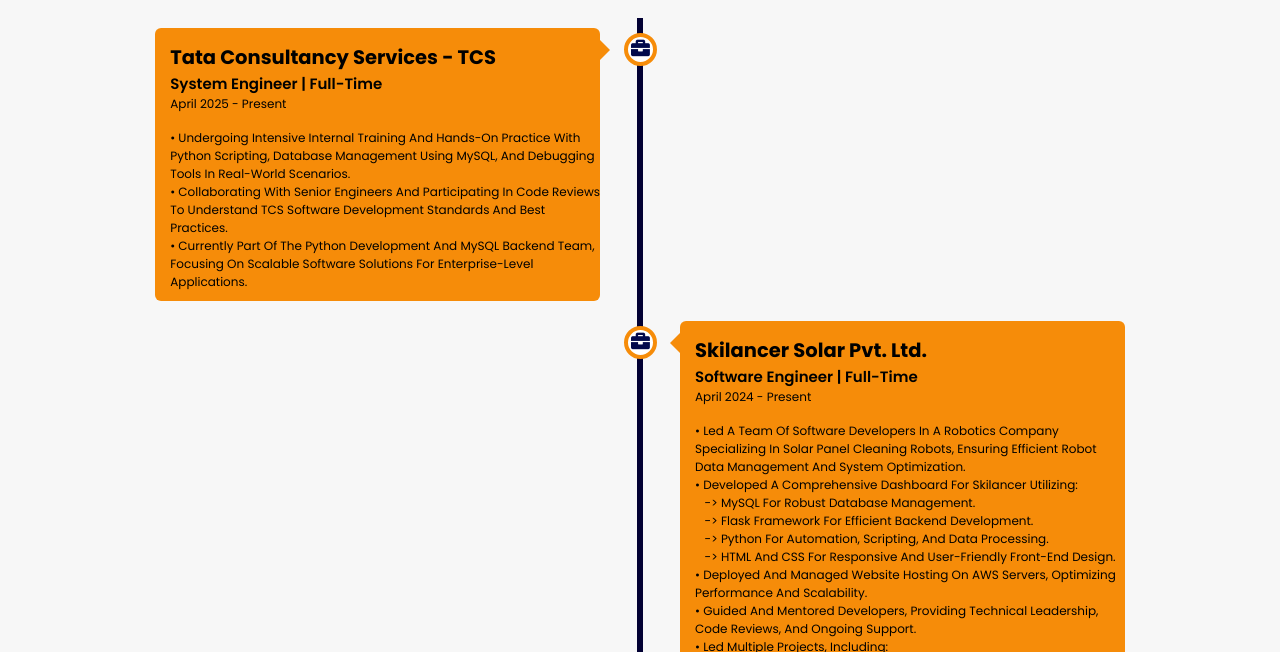
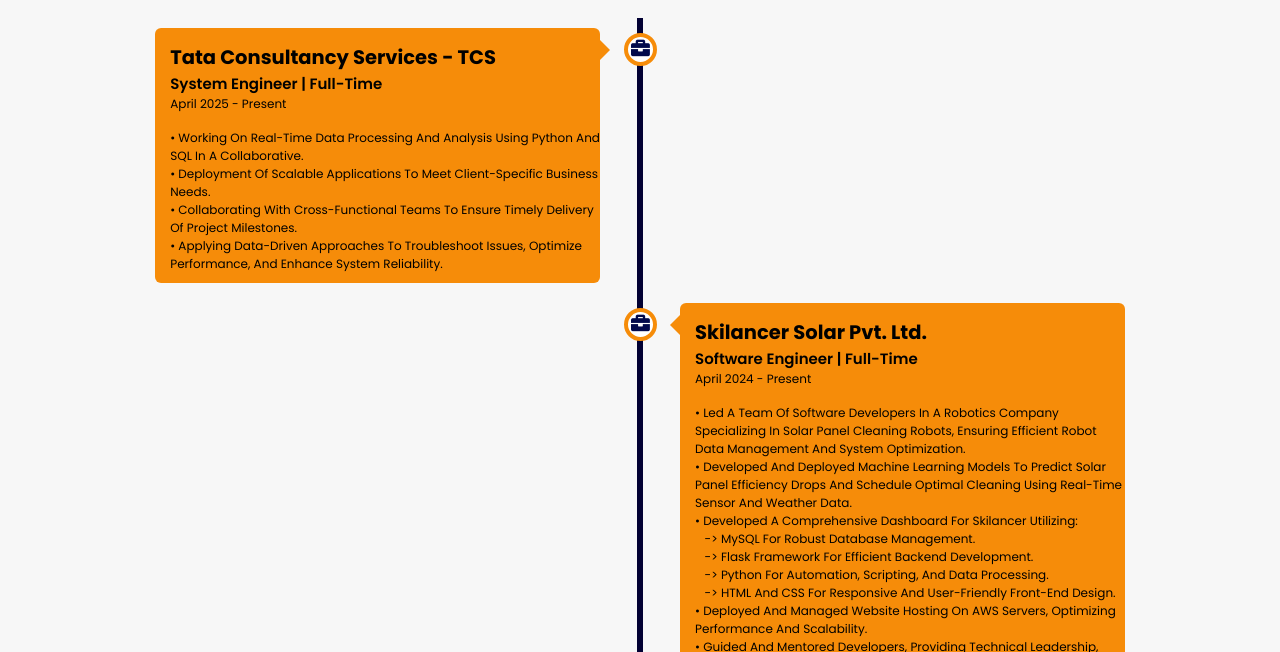
Before and after one commit to kartikgupta1206/Portfolio, a plain HTML site: page experience/index.html in a window 1280 px wide. Shown: the part 148-800 px from the top of the page. Drawn offline with nearby package versions, Linux system fonts and the light colour scheme.

Commit message:
experience

```diff
--- a/experience/index.html
+++ b/experience/index.html
@@ -52,9 +52,11 @@
             <p>April 2025 - Present</p>
             <br>
             <p>
-              • Undergoing intensive internal training and hands-on practice with Python scripting, database management using MySQL, and debugging tools in real-world scenarios. <br>
-              • Collaborating with senior engineers and participating in code reviews to understand TCS software development standards and best practices. <br>
-              • Currently part of the Python development and MySQL backend team, focusing on scalable software solutions for enterprise-level applications.<br>
+              •	Working on real-time data processing and analysis using Python and SQL in a collaborative. <br>
+•	Deployment of scalable applications to meet client-specific business needs.<br>
+•	Collaborating with cross-functional teams to ensure timely delivery of project milestones.<br>
+•	Applying data-driven approaches to troubleshoot issues, optimize performance, and enhance system reliability.<br>
+
             </p>
           </div>
         </div>
@@ -72,6 +74,8 @@
             <p>
               • Led a team of software developers in a robotics company specializing in solar panel cleaning robots,
               ensuring efficient robot data management and system optimization.
+              <br>
+              •	Developed and deployed machine learning models to predict solar panel efficiency drops and schedule optimal cleaning using real-time sensor and weather data.
               <br>
               • Developed a comprehensive dashboard for Skilancer utilizing: <br>
               &nbsp; &nbsp;-> MySQL for robust database management. <br>
```
